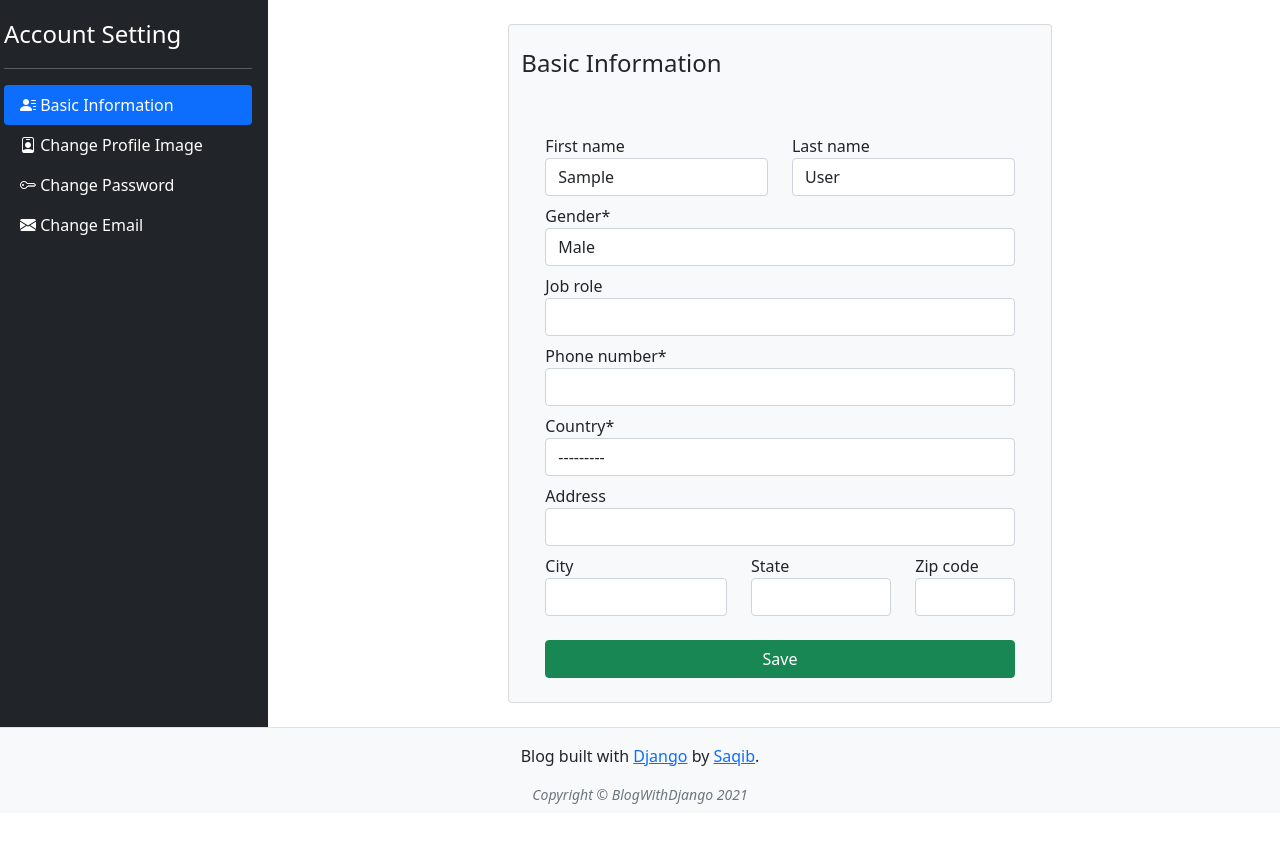
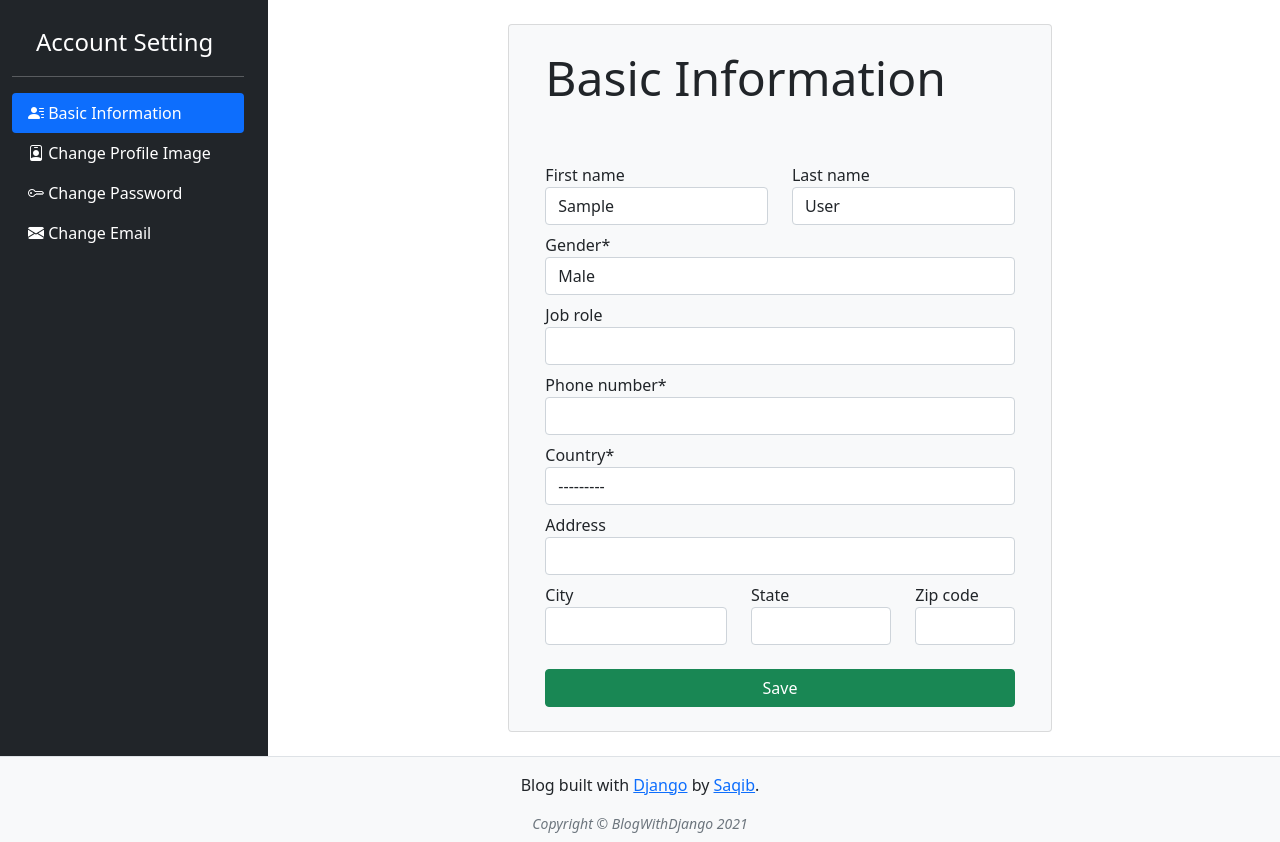
Before and after one commit to saqe/Blog-With-Django, a Django app: page /settings/general/ in a window 1280 px wide. Shown: the part 56-898 px from the top of the page. Before the commit the page ends 860 px from the top, so only its background shows below. Run offline with Django 3.2, Linux system fonts and the light colour scheme; the visitor is signed in with stand-in values (Sample User, id 1); some libraries are stand-ins or nearby versions.

Commit message:
🐛 FIXED html

```diff
--- a/settings/templates/settings/sidebar/left.html
+++ b/settings/templates/settings/sidebar/left.html
@@ -1,6 +1,6 @@
-<div class="d-flex flex-column flex-shrink-0 p-3 text-white bg-dark" style="width: 280px;">
+<div class="d-flex flex-column flex-shrink-0 p-4 text-white bg-dark" style="width: 280px;">
     <a href="/" class="d-flex align-items-center mb-3 mb-md-0 me-md-auto text-white text-decoration-none">
-        <span class="fs-4">Account Setting</span>
+        <span class="fs-4 ps-4">Account Setting</span>
     </a>
     <hr>
     <ul class="nav nav-pills flex-column mb-auto">
@@ -8,7 +8,7 @@
             <i class="bi bi-person-lines-fill"></i>
             Basic Information
         </a></li>
-        <li><a href="#" class="nav-link text-white">
+        <li><a href="{% url 'update-profile-image' %}" class="nav-link text-white">
             <i class="bi bi-person-badge"></i>
             Change Profile Image
         </a></li>
--- a/settings/templates/settings/update_profile.html
+++ b/settings/templates/settings/update_profile.html
@@ -7,7 +7,7 @@
 
   {% comment %} <div class="container"> {% endcomment %}
   <div class="col-sm-5 mx-auto m-4 card bg-light">
-    <h4 class='mt-4'>Basic Information</h4>
+    <h4 class='ms-4 mt-4 display-5'>Basic Information</h4>
     {% comment %} <img src="{{user.profile.profile_image.url}}" alt="Profile Image" width="150"  class="rounded-circle mx-auto d-block image-fluid" /> {% endcomment %}
     <form method="POST" enctype="multipart/form-data" class='m-4 align-self-center'>
       {% csrf_token %}
```
